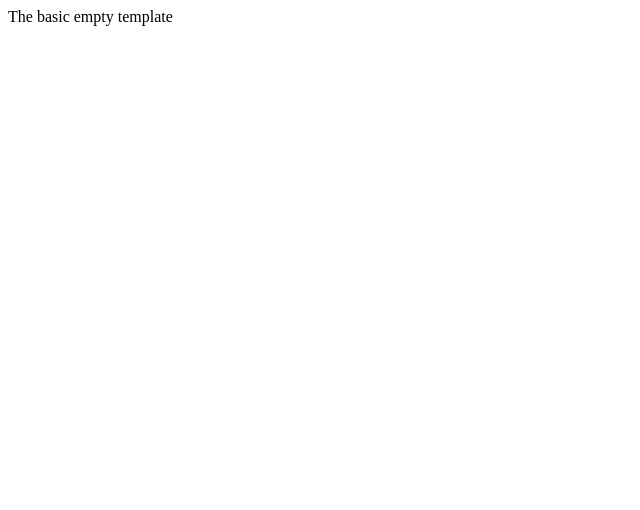
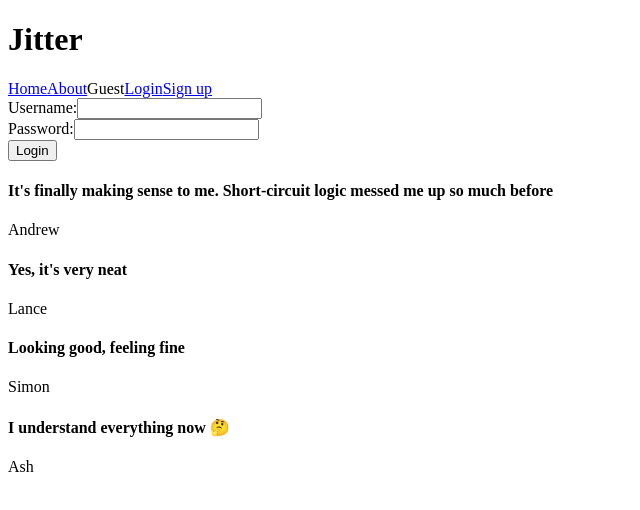
Before and after one commit to jacode77/fx2-jitter, a React (Create React App) app: page / in a window 1280 px wide. Shown: the top 510 px of the page, without its empty margins (0-640 px from the left). Built offline with nearby package versions, Linux system fonts and the light colour scheme.

Commit message:
adds functionality to app

```diff
--- a/src/App.js
+++ /dev/null
@@ -1,11 +0,0 @@
-import React from 'react'
-
-const App = () => {
-  return (
-    <div >
-          The basic empty template
-    </div>
-  )
-}
-
-export default App
--- /dev/null
+++ b/src/components/App.js
@@ -0,0 +1,45 @@
+import React, { useEffect, useState } from "react";
+import LoginForm from "./LoginForm";
+import MessageForm from "./MessageForm";
+import Messages from "./Messages";
+import Navigation from "./Navigation";
+import initialMessageList from "../data/message-list.json";
+
+const App = () => {
+  const [loggedInUser, setLoggedInUser] = useState("");
+  const [messageList, setMessageList] = useState([]);
+
+  const activateUser = (username) => {
+    setLoggedInUser(username);
+  };
+
+  const addMessage = (text) => {
+    const message = {
+      text: text,
+      user: loggedInUser,
+      id: messageList[messageList.length - 1].id + 1,
+    };
+    // destructures the list and adds one to the end
+    setMessageList((messageList) => [message, ...messageList]);
+  };
+
+  useEffect(() => {
+    //fetch
+    setMessageList(initialMessageList);
+  }, []);
+  return (
+    <div>
+      <h1>Jitter</h1>
+      <Navigation loggedInUser={loggedInUser} activateUser={activateUser} />
+      {/* removes login fields when user logged in && replaces with textfield*/}
+      {!loggedInUser ? (
+        <LoginForm activateUser={activateUser} />
+      ) : (
+        <MessageForm loggedInUser={loggedInUser} addMessage={addMessage} />
+      )}
+      <Messages messageList={messageList} />
+    </div>
+  );
+};
+
+export default App;
--- /dev/null
+++ b/src/components/LoginForm.js
@@ -0,0 +1,57 @@
+import { useState } from "react";
+
+const LoginForm = ({ activateUser }) => {
+  const initialFormData = {
+    user: "",
+    password: "",
+  };
+  const [formData, setFormData] = useState(initialFormData);
+
+  //   updates the user with each letter typed. Functions combine user/password
+  const handleFormData = (e) => {
+    // console.log(e.target.name);
+    setFormData({
+      ...formData,
+      [e.target.id]: e.target.value,
+    });
+  };
+
+  // sets the click event on submit
+  const handleSubmit = (e) => {
+    e.preventDefault();
+    console.log("you clicked submit");
+    console.log(formData);
+    activateUser(formData.user);
+    // cleanup -> resets form after submit
+    setFormData(initialFormData);
+  };
+  return (
+    <>
+      <form onSubmit={handleSubmit}>
+        <div>
+          <label htmlFor="email">Username:</label>
+          <input
+            type="text"
+            name="user"
+            id="user"
+            value={formData.user}
+            onChange={handleFormData}
+          />
+        </div>
+        <div>
+          <label htmlFor="password">Password:</label>
+          <input
+            type="password"
+            name="password"
+            id="password"
+            value={formData.password}
+            onChange={handleFormData}
+          />
+        </div>
+        <input type="submit" value="Login" />
+      </form>
+    </>
+  );
+};
+
+export default LoginForm;
--- /dev/null
+++ b/src/components/Message.js
@@ -0,0 +1,10 @@
+const Message = ({ message }) => {
+  return (
+    <>
+      <h4>{message.text}</h4>
+      <p>{message.user}</p>
+    </>
+  );
+};
+
+export default Message;
--- /dev/null
+++ b/src/components/MessageForm.js
@@ -0,0 +1,58 @@
+import { useState } from "react";
+
+const MessageForm = ({ loggedInUser, addMessage }) => {
+  const initialFormData = {
+    text: "",
+  };
+
+  const [formData, setFormData] = useState(initialFormData);
+
+  //   updates the user with each letter typed. Functions combine user/password
+  const handleFormData = (e) => {
+    // console.log(e.target.name);
+    setFormData({
+      ...formData,
+      [e.target.id]: e.target.value,
+    });
+  };
+
+  const handleSubmit = (e) => {
+    e.preventDefault();
+    if (e.target.value === "") {
+      console.log("Empty message");
+    } else {
+      console.log(formData);
+      // adds message to the list
+      addMessage(formData.text);
+      cleanMessage();
+    }
+  };
+
+  const cleanMessage = () => {
+    // clears textarea
+    setFormData(initialFormData);
+  };
+
+  return (
+    <>
+      <p></p>
+      <form onSubmit={handleSubmit}>
+        <div>
+          <textarea
+            type="text"
+            name="text"
+            id="text"
+            placeholder={`What's on your mind ${loggedInUser}?`}
+            value={formData.text}
+            onChange={handleFormData}
+          ></textarea>
+        </div>
+
+        <input type="submit" value="post" />
+        <button onClick={cleanMessage}>Clean Message</button>
+      </form>
+    </>
+  );
+};
+
+export default MessageForm;
--- /dev/null
+++ b/src/components/Messages.js
@@ -0,0 +1,15 @@
+import Message from "./Message";
+
+const Messages = ({ messageList }) => {
+  return (
+    <>
+      {messageList.map((message) => (
+        <>
+          <Message key={message.id} message={message} />
+        </>
+      ))}
+    </>
+  );
+};
+
+export default Messages;
--- /dev/null
+++ b/src/components/Navigation.js
@@ -0,0 +1,31 @@
+const Navigation = ({ loggedInUser, activateUser }) => {
+  // setup proper logout functionality
+  const logout = (e) => {
+    e.preventDefault();
+    // clears/modifies state
+    activateUser("");
+  };
+
+  return (
+    <nav>
+      <a href="/">Home</a>
+      <a href="/">About</a>
+      {loggedInUser ? (
+        <>
+          {loggedInUser}
+          <a href="/" onClick={logout}>
+            Logout
+          </a>
+        </>
+      ) : (
+        <>
+          Guest
+          <a href="/">Login</a>
+          <a href="/">Sign up</a>
+        </>
+      )}
+    </nav>
+  );
+};
+
+export default Navigation;
--- /dev/null
+++ b/src/data/message-list.json
@@ -0,0 +1,10 @@
+[
+  {
+    "id": 1,
+    "text": "It's finally making sense to me. Short-circuit logic messed me up so much before",
+    "user": "Andrew"
+  },
+  { "id": 2, "text": "Yes, it's very neat", "user": "Lance" },
+  { "id": 3, "text": "Looking good, feeling fine", "user": "Simon" },
+  { "id": 4, "text": "I understand everything now 🤔", "user": "Ash" }
+]
```
Also changed, not shown: src/index.js (+5 -4 lines).
